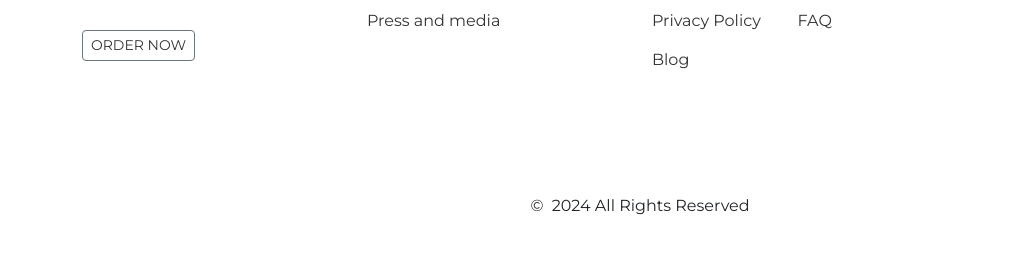
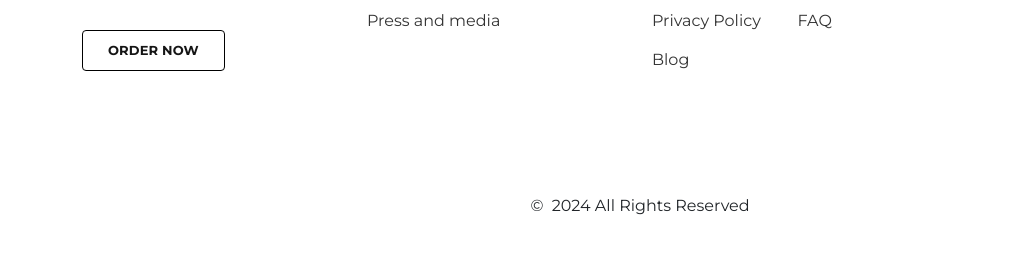
Before and after one commit to hertheyhermee/Etaxi, a plain HTML site: page index.html in a window 1280 px wide. Shown: the part 3785-4039 px from the top of the page, 0-1028 px from the left. Drawn offline with nearby package versions, Linux system fonts and the light colour scheme.

Commit message:
button-fixes

```diff
--- a/footer.css
+++ b/footer.css
@@ -21,6 +21,21 @@
     padding:10px 0 0px;
 }
 
+.footers button {
+    border: 1px solid black;
+    padding: 10px 25px;
+    font-size: 13px;
+    font-weight: 700;
+    color: #151515;
+    letter-spacing: .13px;
+    transition: .2s;
+}
+
+.footers button:hover {
+    background-color:  #09b294;
+    color:  #fff;
+    border-color:  #09b294;
+}
 
 /* .buttons {
     padding: 10px 50px;
--- a/index.html
+++ b/index.html
@@ -462,7 +462,7 @@
                                 <p style="max-width: 175px;" class="my-4">
                                     We provide the best taxi services for you all over the USA.
                                 </p>
-                                <a href="" class="btn btn-sm btn btn-outline-secondary btn-lg text-uppercase">Order now</a>
+                                <button href="" class="btn btn-sm btn btn-outline-secondary btn-lg text-uppercase">Order now</button>
                             </div>
                             <div class="col-sm-5 col-lg-3 col-xl-2 about">
                                 <h5>ABOUT</h5>
```
